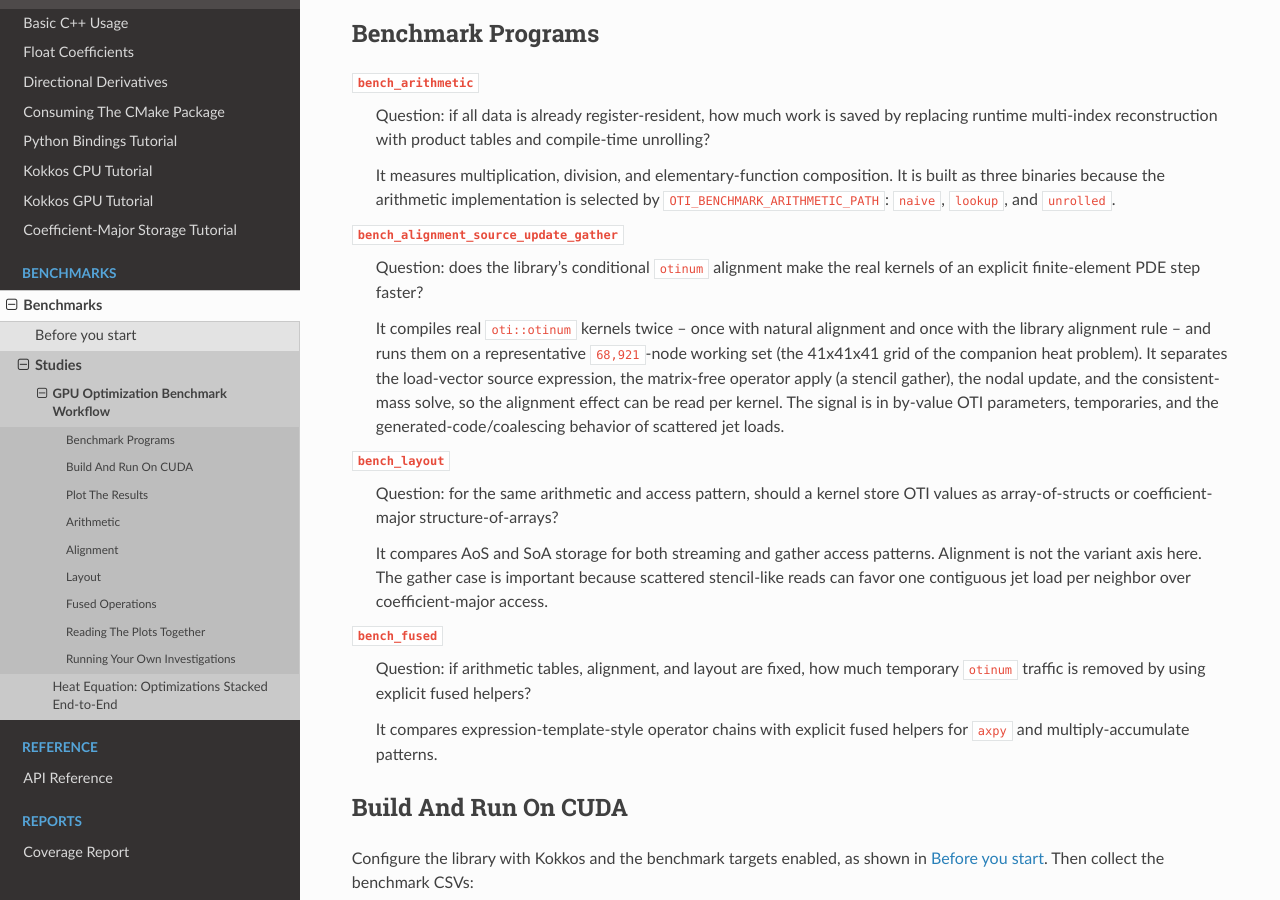
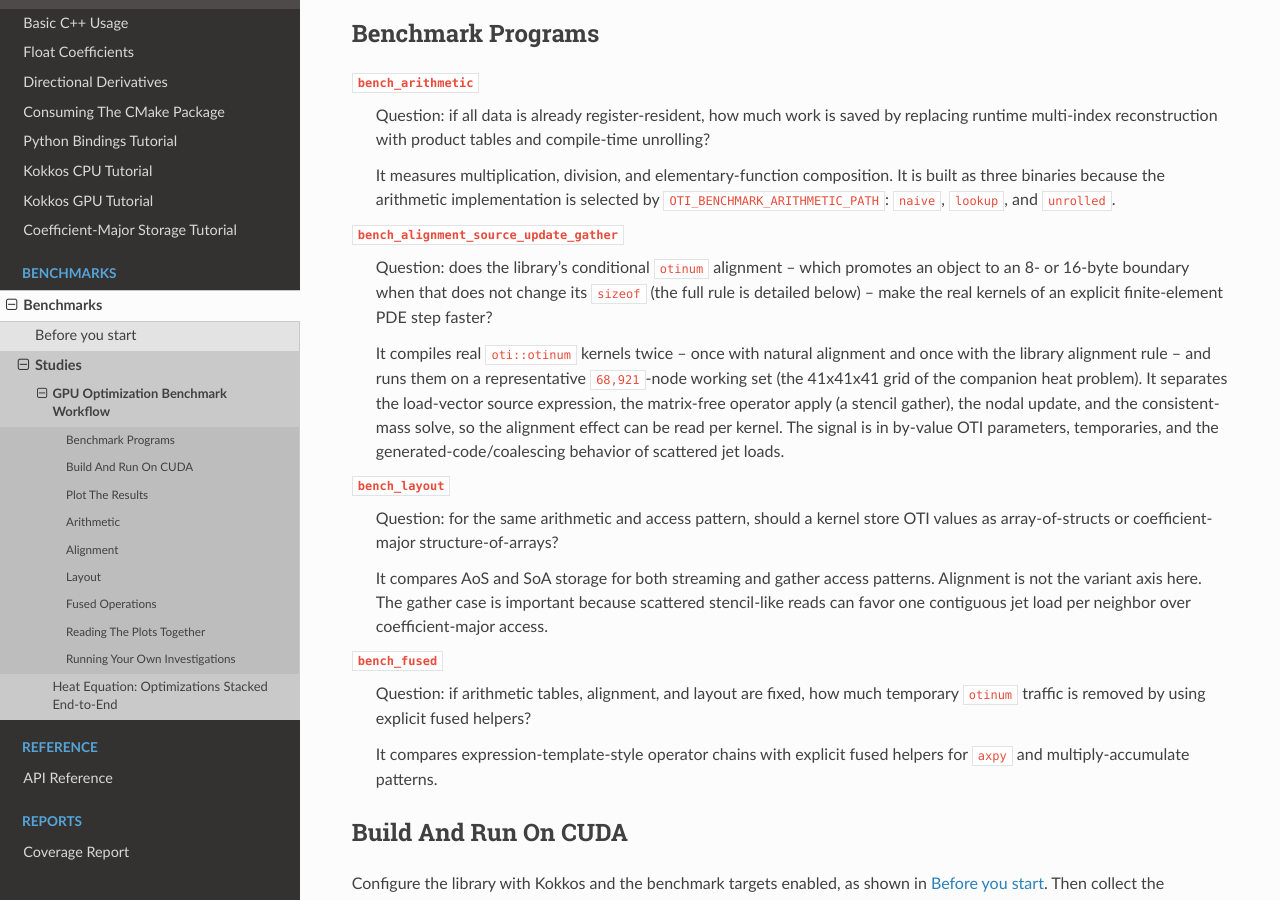
Before and after one commit to Samm-Py/cpp_oti_lib, a Sphinx documentation site: the page built from docs/benchmarks/gpu_optimization_workflow.rst, in a window 1280 px wide and 900 px high, scrolled down 551 px. Built offline with Sphinx 7.4.7 and the Read the Docs theme 3.1.0, drawn with Linux system fonts in a browser that asks for light colours.

Commit message:
Docs: introduce conditional object alignment in the SoA tutorial
Conditional otinum alignment was only ever defined in the API reference, so
the GPU benchmark was the first place a reader met the concept -- as a cold,
definite noun phrase. Add an 'Object Alignment' section to the SoA layout
tutorial (the natural home: it already leans on alignment for its float <3,1>
gather result), gloss the term at first use in the benchmark question, and
note the new coverage in the tutorials index.

Co-Authored-By: Claude Opus 4.8 <noreply@anthropic.com>

```diff
--- a/docs/benchmarks/gpu_optimization_workflow.rst
+++ b/docs/benchmarks/gpu_optimization_workflow.rst
@@ -38,8 +38,10 @@ Benchmark Programs
    ``unrolled``.
 
 ``bench_alignment_source_update_gather``
-   Question: does the library's conditional ``otinum`` alignment make the real
-   kernels of an explicit finite-element PDE step faster?
+   Question: does the library's conditional ``otinum`` alignment -- which
+   promotes an object to an 8- or 16-byte boundary when that does not change its
+   ``sizeof`` (the full rule is detailed below) -- make the real kernels of an
+   explicit finite-element PDE step faster?
 
    It compiles real ``oti::otinum`` kernels twice -- once with natural alignment
    and once with the library alignment rule -- and runs them on a representative
--- a/docs/tutorials/index.rst
+++ b/docs/tutorials/index.rst
@@ -17,7 +17,8 @@ These tutorials focus on practical workflows:
 * :doc:`kokkos_cpu` and :doc:`kokkos_gpu` build the Kokkos smoke test on CPU
   and CUDA backends.
 * :doc:`soa_layout` stores arrays of OTI numbers coefficient-major for
-  coalesced GPU access, and explains when that helps and when it hurts.
+  coalesced GPU access, introduces the library's conditional object alignment,
+  and explains when each helps and when it hurts.
 
 The first three tutorials are ordinary C++ programs and include their expected
 terminal output. The Kokkos tutorials focus on backend configuration and test
```
Also changed, not shown: docs/tutorials/soa_layout.rst (+36 -0 lines).
